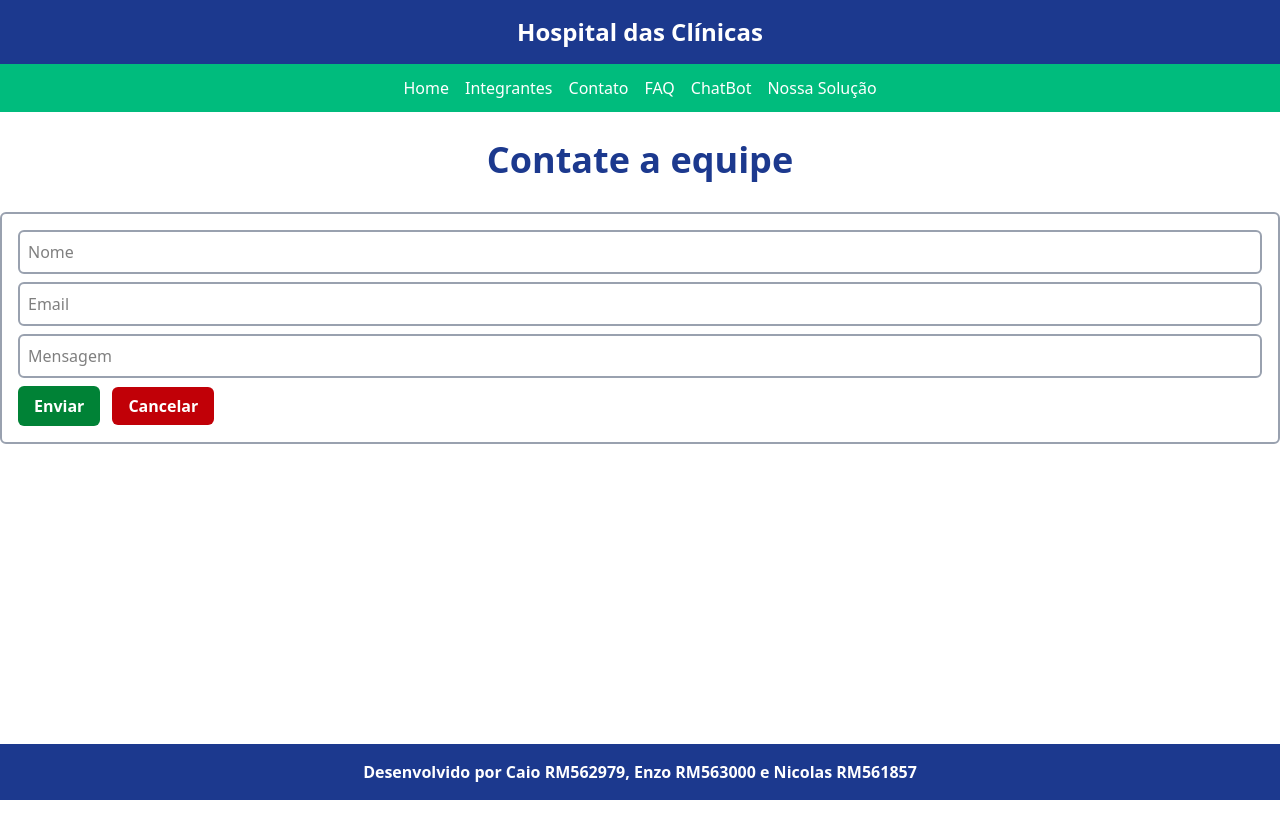
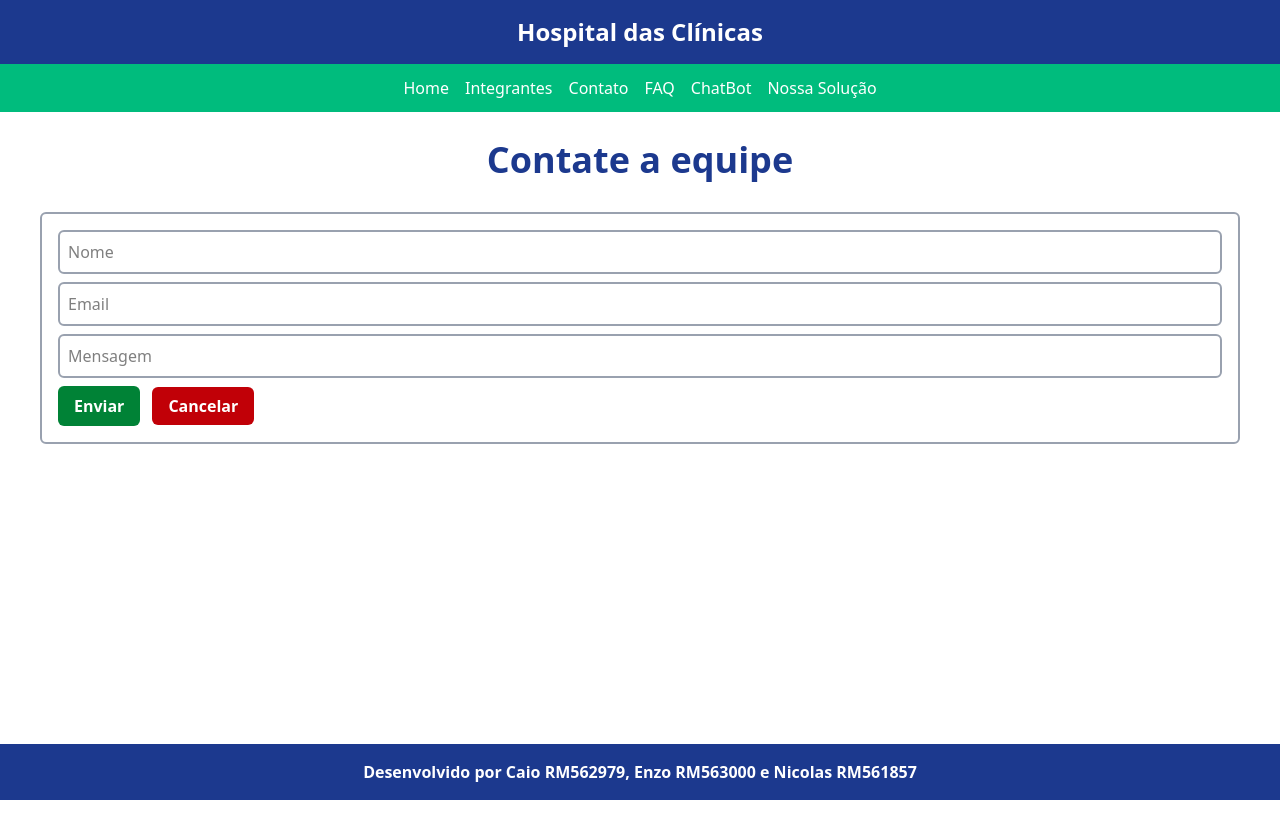
Before and after one commit to Nicomotac/Challenge-Sprint-3, a React (Vite) app: page /Contato in a window 1280 px wide. Shown: the top 838 px of the page. Built offline with nearby package versions, Linux system fonts and the light colour scheme.

Commit message:
Add files via upload

```diff
--- a/src/components/routes/Contato/index.tsx
+++ b/src/components/routes/Contato/index.tsx
@@ -27,7 +27,7 @@
 }
 
 return(
-    <div className="min-h-screen max-w 2xl m-auto my-7">
+    <div className="px-10 padding min-h-screen max-w 2xl m-auto my-7">
         <h1 className="text-blue-900 text-4xl text-center font-bold mb-8"> Contate a equipe</h1>
 
     <form className="border-2 border-gray-400 p-4 rounded-md" onSubmit={handleSubmit}>
```
